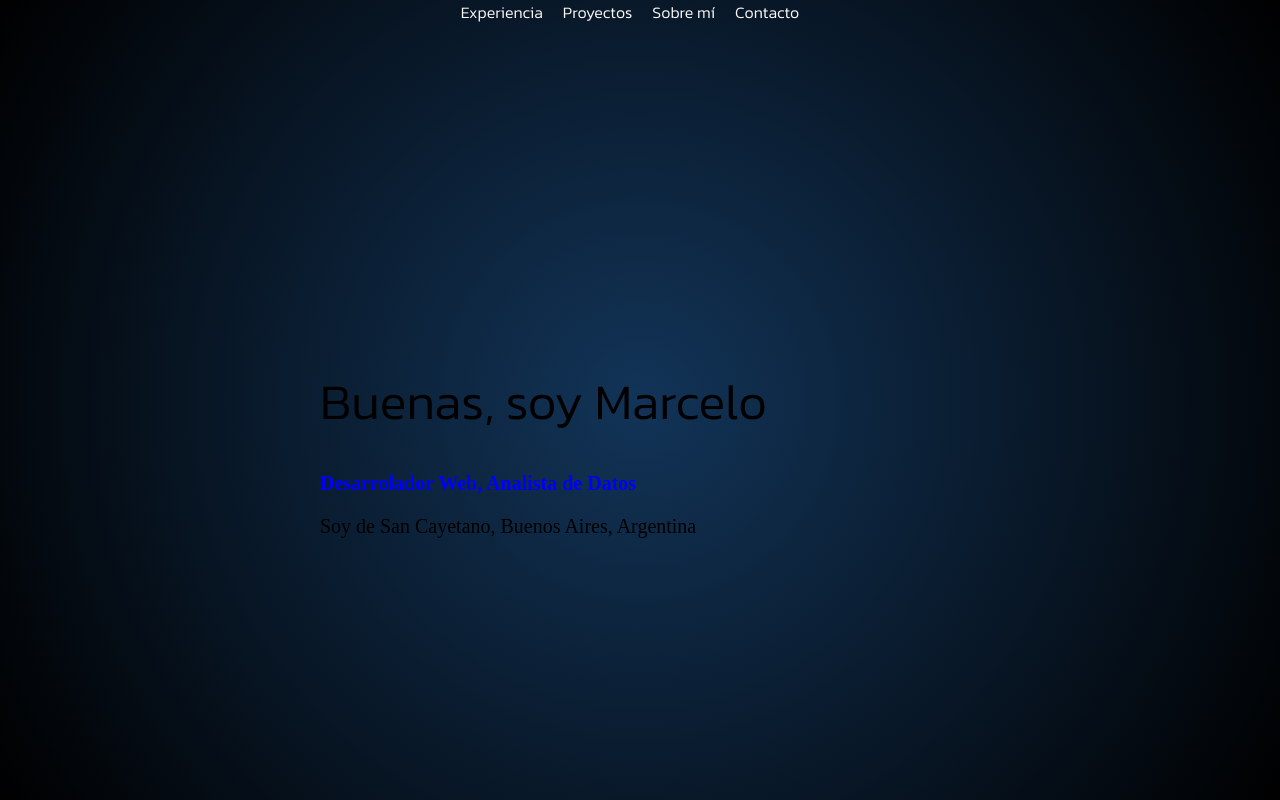
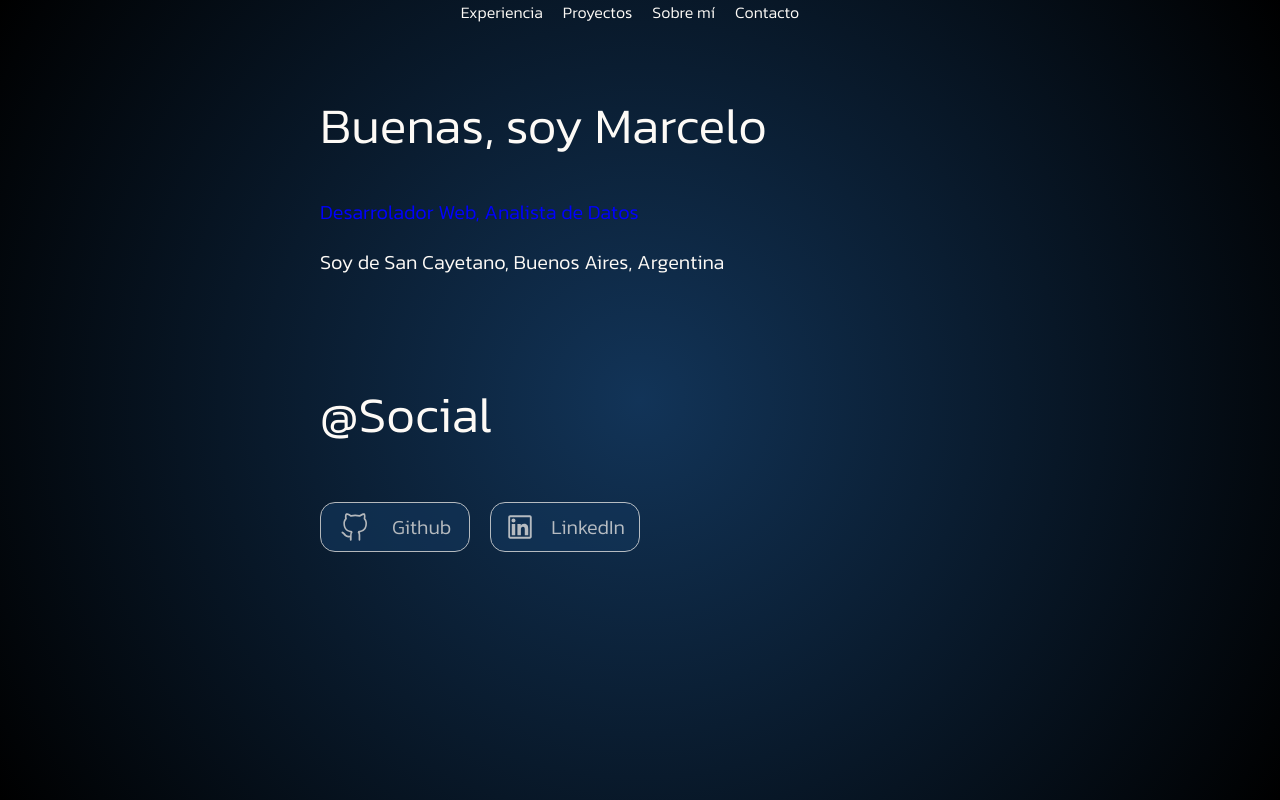
Before and after one commit to marcelotenaglia/Portfolio, a React (Vite) app in the folder portfolio/: page / in a window 1280 px wide. Built offline with nearby package versions, Linux system fonts and the light colour scheme.

Commit message:
Creation of Social section

```diff
--- a/portfolio/package.json
+++ b/portfolio/package.json
@@ -12,6 +12,7 @@
   "dependencies": {
     "react": "^19.0.0",
     "react-dom": "^19.0.0",
+    "react-icons": "^5.5.0",
     "react-router-dom": "^7.4.1"
   },
   "devDependencies": {
--- a/portfolio/src/AppRouter.tsx
+++ b/portfolio/src/AppRouter.tsx
@@ -1,5 +1,6 @@
 import { BrowserRouter } from "react-router-dom"
 import { Home } from "./components/Home/Home"
+
 
 export const AppRouter = () => {
     return (
--- a/portfolio/src/components/Home/Home.css
+++ b/portfolio/src/components/Home/Home.css
@@ -1,5 +1,5 @@
 .home-container {
-    display: grid;
+    display: block;
     height: 100vh;
     background-image: radial-gradient(circle, #123458, black);
 }
--- a/portfolio/src/components/Navbar/Navbar.css
+++ b/portfolio/src/components/Navbar/Navbar.css
@@ -2,7 +2,6 @@
     display: flex;
     justify-content: center;
     gap: 20px;
-    margin-bottom: 0;
 }
 
 a {
--- a/portfolio/src/components/Presentation/Presentation.css
+++ b/portfolio/src/components/Presentation/Presentation.css
@@ -5,13 +5,28 @@
 }
 
 h1 {
+    color: #FDFAF6;
+    font-size: 50px;
+    font-family: 'Kanit-Light';
+    font-weight: 700;
+}
+
+.social-container {
+    margin-top: 100px;
+}
+
+.social {
+    color: #FDFAF6;
     font-size: 50px;
     font-family: 'Kanit-Light';
     font-weight: 700;
 }
 
 p {
+    color: #FDFAF6;
     font-size: 20px;
+    font-family: 'Kanit-Light';
+    font-weight: 700;
 }
 
 .studies {
@@ -19,6 +34,38 @@ p {
     font-weight: bold;
 }
 
+.button-container {
+    display: flex;
+    gap: 20px;
+}
+
+.button {
+    display: flex;
+    align-items: center;
+    justify-content: space-around;
+    width: 150px;
+    height: 50px;
+    border: 1px solid #FDFAF6;
+    opacity: 0.7;
+    border-radius: 15px;
+    background-color: #123458;
+    cursor: pointer;
+}
+
+.button:hover {
+    border: 1px solid #FDFAF6;
+    opacity: 1;
+}
+
+.p-button {
+    color: #FDFAF6;
+}
+
+.social-logo {
+    font-size: 30px;
+    color: #FDFAF6;
+}
+
 @font-face {
     font-family: 'Kanit-Light';
     src: url(../../assets/fonts/Kanit-Light.ttf);
--- a/portfolio/src/components/Presentation/Presentation.tsx
+++ b/portfolio/src/components/Presentation/Presentation.tsx
@@ -1,4 +1,7 @@
 import './Presentation.css'
+import { VscGithubAlt } from "react-icons/vsc";
+import { AiOutlineLinkedin } from "react-icons/ai";
+import { Link } from 'react-router-dom';
 
 export const Presentation = () => {
     return (
@@ -6,6 +9,23 @@ export const Presentation = () => {
             <h1>Buenas, soy Marcelo</h1>
             <p className='studies'>Desarrolador Web, Analista de Datos</p>
             <p>Soy de San Cayetano, Buenos Aires, Argentina </p>
+            <div className='social-container'>
+                <p className='social'>@Social</p>
+                <div className='button-container'>
+                    <Link to='https://github.com/marcelotenaglia'>
+                       <button className='button'>
+                            <VscGithubAlt className='social-logo'/>
+                            <p className='p-button'>Github</p>
+                        </button>
+                     </Link>
+                     <Link to='https://www.linkedin.com/in/marcelo-tenaglia-0a473b294/'>
+                        <button className='button'>
+                            <AiOutlineLinkedin className='social-logo'/>
+                            <p className='p-button'>LinkedIn</p>
+                        </button>
+                    </Link>
+                </div>
+            </div>
         </div>
     )
 }
```
Also changed, not shown: 1 other file (tests, documents, lock files or other folders).
